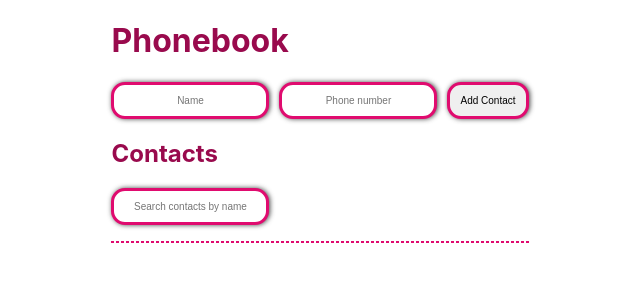
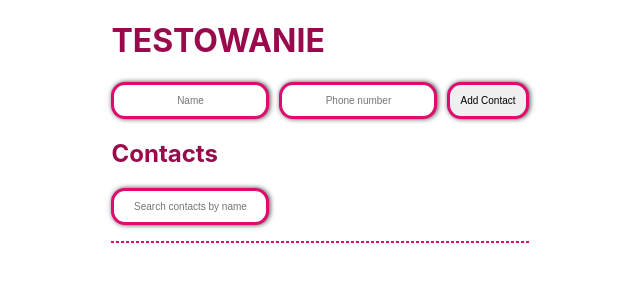
Before and after one commit to JakubPiksa/Portfolio-Jakub-Piksa, a React (Create React App) app: page / in a window 1280 px wide. Shown: the top 300 px of the page, without its empty margins (320-960 px from the left). Built offline with nearby package versions, Linux system fonts and the light colour scheme.

Commit message:
Update App.jsx

```diff
--- a/src/components/App.jsx
+++ b/src/components/App.jsx
@@ -55,7 +55,7 @@ const App = () => {
 
   return (
     <div>
-      <h1 className={css.h1}>Phonebook</h1>
+      <h1 className={css.h1}>TESTOWANIE</h1>
       <ContactForm onAddContact={handleAddContact} />
       <h2>Contacts</h2>
       <Filter filter={filter} onFilterChange={handleFilterChange} />
```
